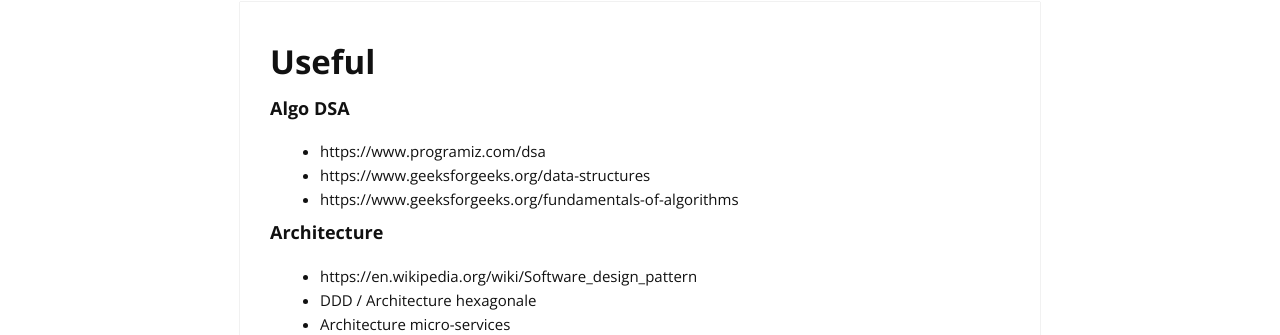
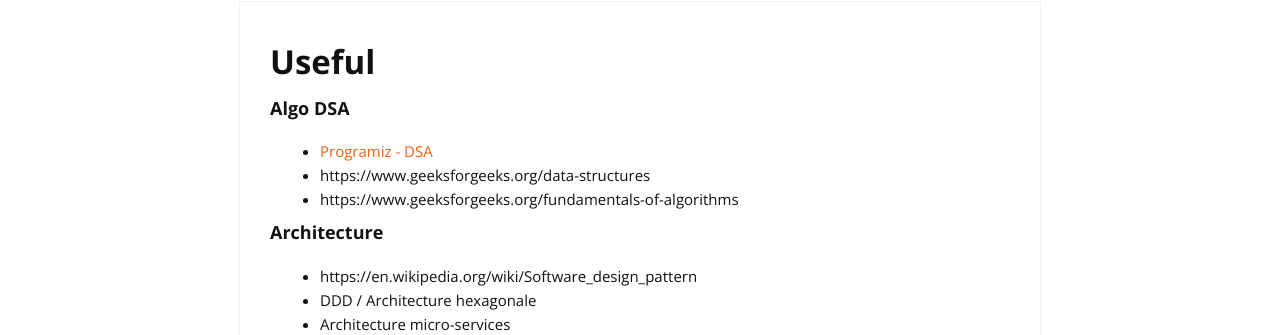
Before and after one commit to cylmat/cylmat.github.io, a Jekyll site: the page built from USEFUL.md, in a window 1280 px wide. Shown: the part 177-512 px from the top of the page. Built offline with Jekyll 4.4.1, drawn with Linux system fonts in a browser that asks for light colours; nearby versions of some CDN libraries; our own code applies the rules of GitHub Pages for plain Markdown files; some of the changed lines change nothing that is shown.

Commit message:
Update USEFUL.md

```diff
--- a/USEFUL.md
+++ b/USEFUL.md
@@ -1,7 +1,7 @@
 # Useful
 
 ### Algo DSA
-* https://www.programiz.com/dsa
+* [Programiz - DSA](https://www.programiz.com/dsa)
 * https://www.geeksforgeeks.org/data-structures
 * https://www.geeksforgeeks.org/fundamentals-of-algorithms
 
```
